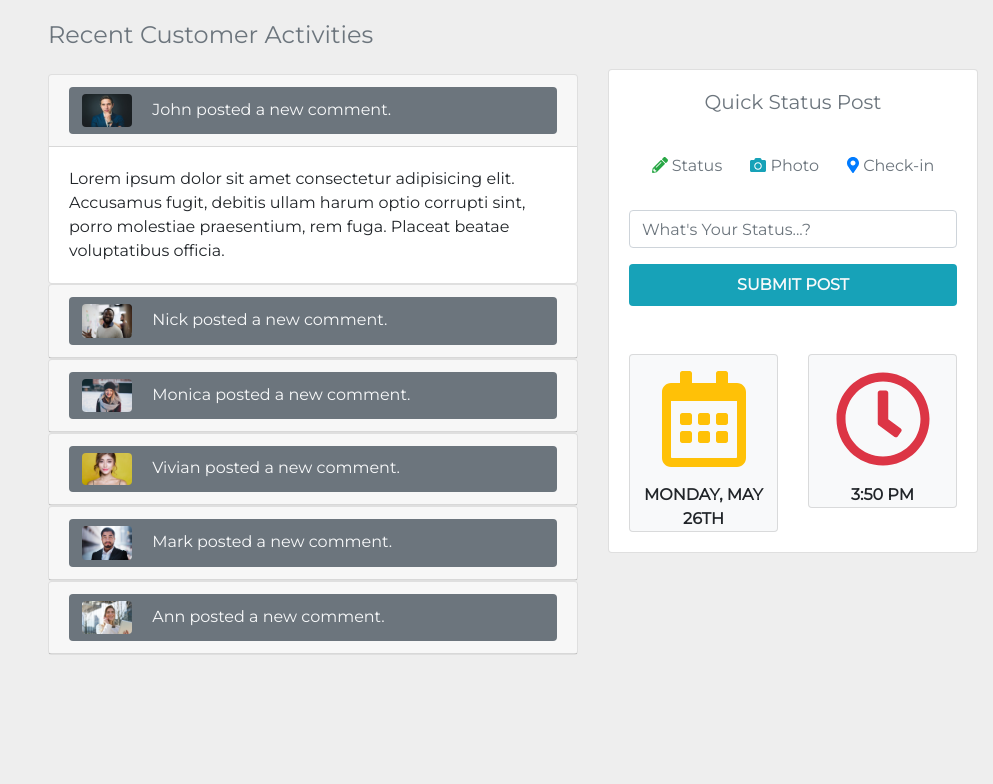
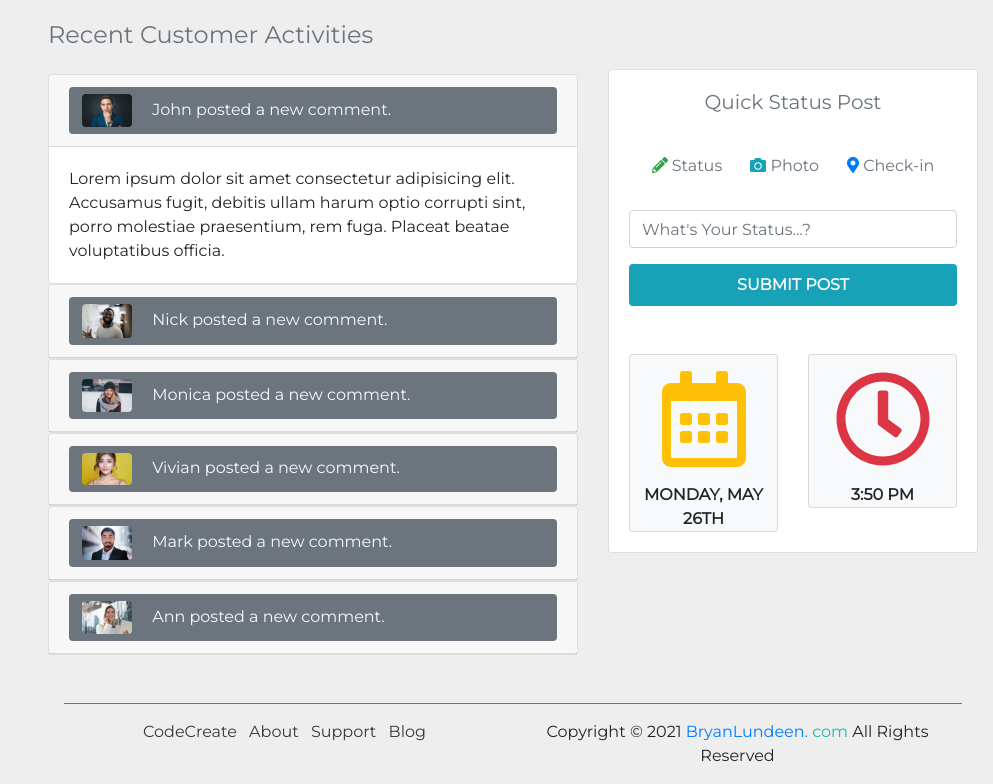
Before and after one commit to lundeen-bryan/Dashboardv1, a plain HTML site: page index.html in a window 1280 px wide. Shown: the part 2223-3007 px from the top of the page, without its empty margins (287-1280 px from the left). Before the commit the page ends 2926 px from the top, so only its background shows below. Drawn offline with nearby package versions, Linux system fonts and the light colour scheme.

Commit message:
Added footer sect

```diff
--- a/index.html
+++ b/index.html
@@ -980,8 +980,47 @@
         </div>
       </div>
     </section>
-
     <!-- ACTIVITIES / QUICK POST END -->
+    <!-- FOOTER START -->
+    <footer>
+      <div class="container-fluid">
+        <div class="row">
+          <div class="col-lg-9 col-md-8 ml-auto">
+            <div class="row border-top pt-3 border-secondary mx-3">
+              <div class="col-lg-6 text-center">
+                <ul class="list-inline">
+                  <li class="list-inline-item mr-2">
+                    <a href="#" class="text-dark">CodeCreate</a>
+                  </li>
+                  <li class="list-inline-item mr-2">
+                    <a href="#" class="text-dark">About</a>
+                  </li>
+                  <li class="list-inline-item mr-2">
+                    <a href="#" class="text-dark">Support</a>
+                  </li>
+                  <li class="list-inline-item mr-2">
+                    <a href="#" class="text-dark">Blog</a>
+                  </li>
+                </ul>
+              </div>
+              <div class="col-lg-6 text-center">
+                <p>
+                  Copyright &copy;
+                  <script>
+                    document.write(new Date().getFullYear());
+                  </script>
+                  <a href="http://www.bryanlundeen.com/" target="_blank"
+                    >BryanLundeen. <span style="color: #1ebba3">com</span></a
+                  >
+                  All Rights Reserved
+                </p>
+              </div>
+            </div>
+          </div>
+        </div>
+      </div>
+    </footer>
+    <!-- FOOTER END -->
 
     <!-- <script src="https://code.jquery.com/jquery-3.3.1.slim.min.js" integrity="sha384-q8i/X+965DzO0rT7abK41JStQIAqVgRVzpbzo5smXKp4YfRvH+8abtTE1Pi6jizo" crossorigin="anonymous"></script> -->
     <script src="js/jquery-3.4.1.min.js"></script>
```
